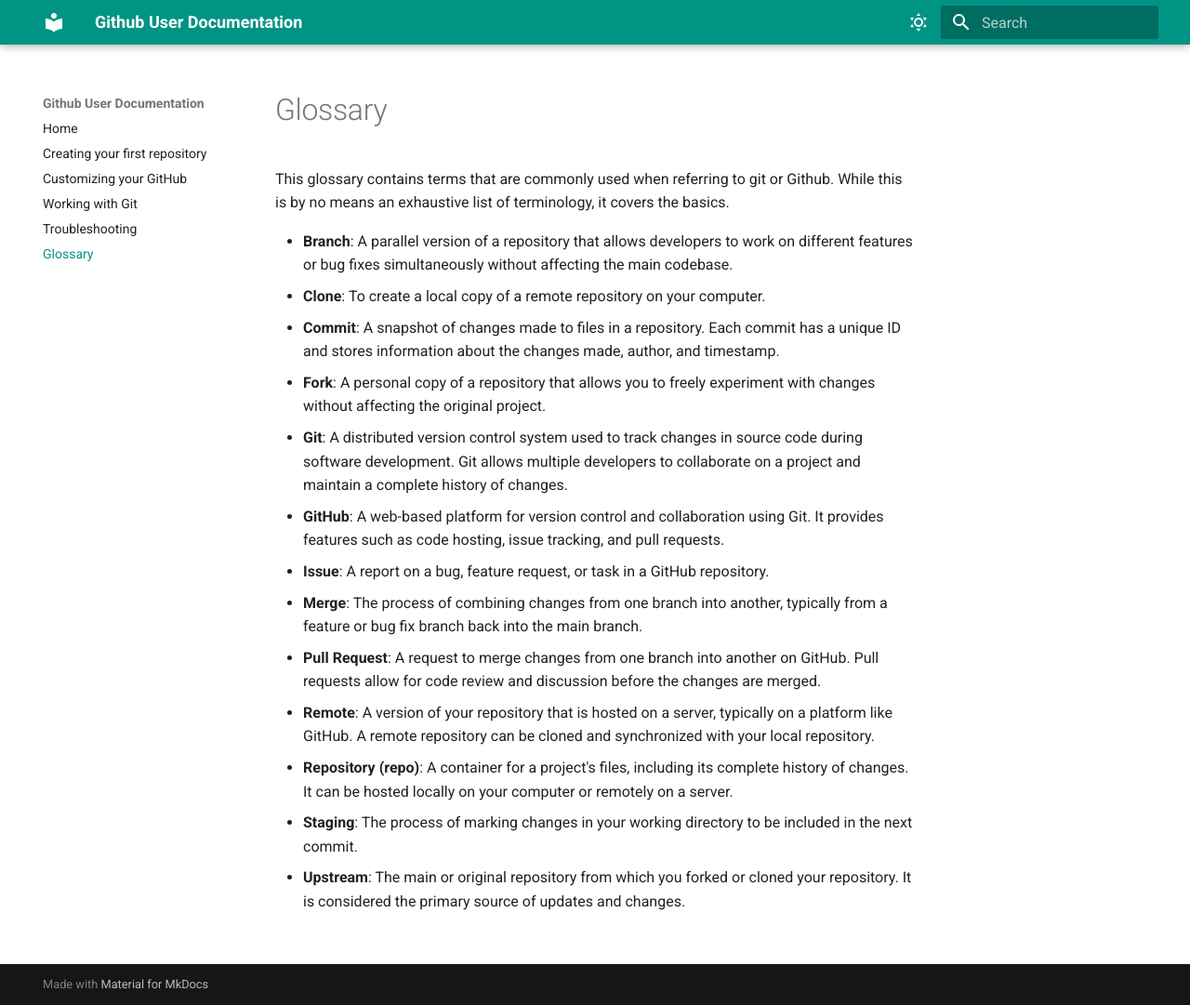
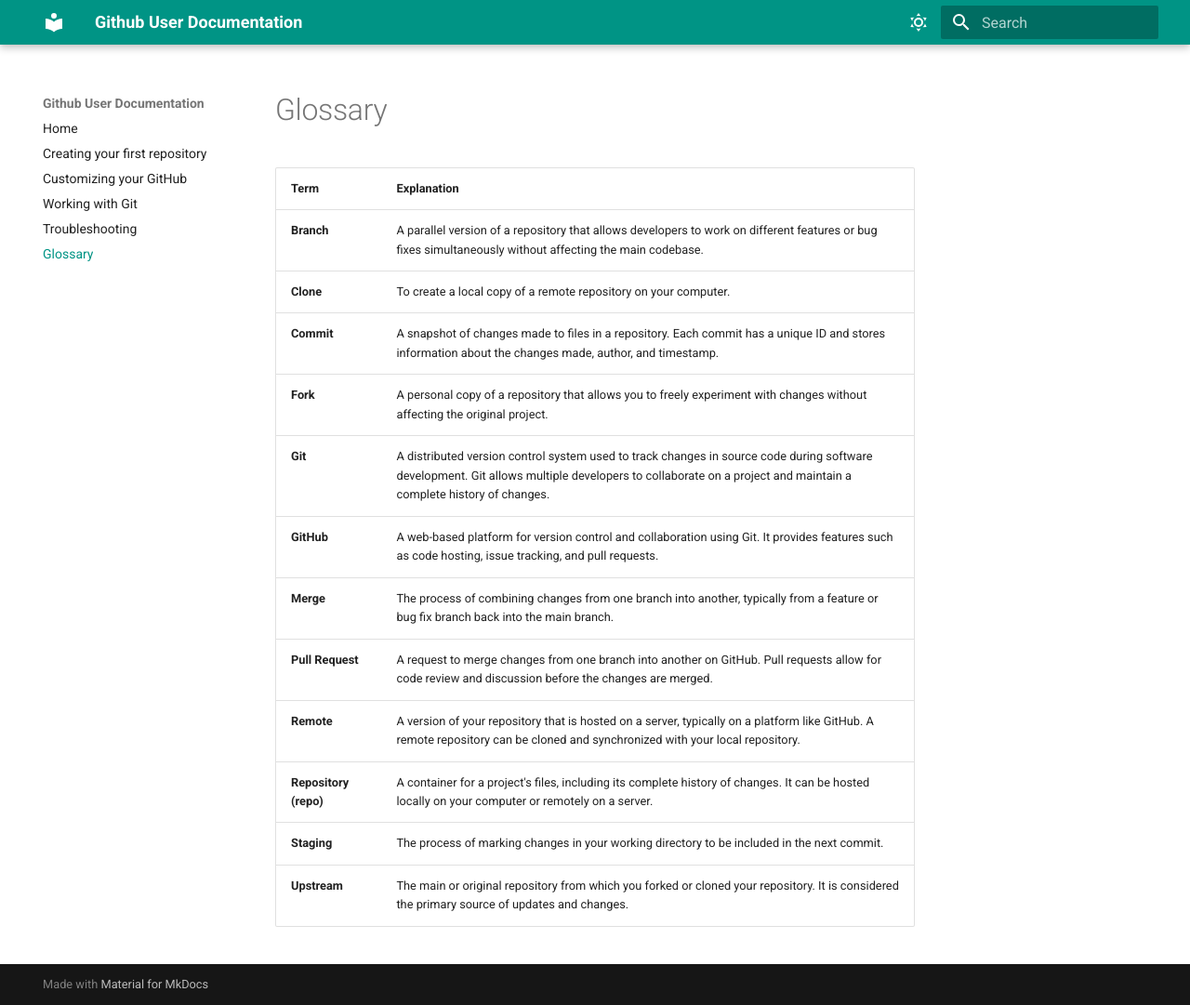
Before and after one commit to AnkitAhlwat/GitHub-User-Documentation, an MkDocs documentation site: the page built from docs/glossary.md, in a window 1280 px wide and 1081 px high. Shown: the whole window at 93% size. Built offline with MkDocs 1.6.1 and Material for MkDocs 9.7.7, drawn with Linux system fonts in a browser that asks for light colours.

```diff
--- a/docs/glossary.md
+++ b/docs/glossary.md
@@ -1,17 +1,16 @@
 # Glossary
 
-This glossary contains terms that are commonly used when referring to git or Github. While this is by no means an exhaustive list of terminology, it covers the basics.
-
-- **Branch**: A parallel version of a repository that allows developers to work on different features or bug fixes simultaneously without affecting the main codebase.
-- **Clone**: To create a local copy of a remote repository on your computer.
-- **Commit**: A snapshot of changes made to files in a repository. Each commit has a unique ID and stores information about the changes made, author, and timestamp.
-- **Fork**: A personal copy of a repository that allows you to freely experiment with changes without affecting the original project.
-- **Git**: A distributed version control system used to track changes in source code during software development. Git allows multiple developers to collaborate on a project and maintain a complete history of changes.
-- **GitHub**: A web-based platform for version control and collaboration using Git. It provides features such as code hosting, issue tracking, and pull requests.
-- **Issue**: A report on a bug, feature request, or task in a GitHub repository.
-- **Merge**: The process of combining changes from one branch into another, typically from a feature or bug fix branch back into the main branch.
-- **Pull Request**: A request to merge changes from one branch into another on GitHub. Pull requests allow for code review and discussion before the changes are merged.
-- **Remote**: A version of your repository that is hosted on a server, typically on a platform like GitHub. A remote repository can be cloned and synchronized with your local repository.
-- **Repository (repo)**: A container for a project's files, including its complete history of changes. It can be hosted locally on your computer or remotely on a server.
-- **Staging**: The process of marking changes in your working directory to be included in the next commit.
-- **Upstream**: The main or original repository from which you forked or cloned your repository. It is considered the primary source of updates and changes.
+| Term     | Explanation |
+| ----------- | ----------- |
+| **Branch**      | A parallel version of a repository that allows developers to work on different features or bug fixes simultaneously without affecting the main codebase. |
+| **Clone**   | To create a local copy of a remote repository on your computer. |
+| **Commit**     | A snapshot of changes made to files in a repository. Each commit has a unique ID and stores information about the changes made, author, and timestamp. |
+| **Fork**   | A personal copy of a repository that allows you to freely experiment with changes without affecting the original project. |
+| **Git**      | A distributed version control system used to track changes in source code during software development. Git allows multiple developers to collaborate on a project and maintain a complete history of changes. |
+| **GitHub**   | A web-based platform for version control and collaboration using Git. It provides features such as code hosting, issue tracking, and pull requests. |
+| **Merge**     | The process of combining changes from one branch into another, typically from a feature or bug fix branch back into the main branch. |
+| **Pull Request**   | A request to merge changes from one branch into another on GitHub. Pull requests allow for code review and discussion before the changes are merged. |
+| **Remote**    | A version of your repository that is hosted on a server, typically on a platform like GitHub. A remote repository can be cloned and synchronized with your local repository. |
+| **Repository (repo)**   | A container for a project's files, including its complete history of changes. It can be hosted locally on your computer or remotely on a server. |
+| **Staging**   | The process of marking changes in your working directory to be included in the next commit. |
+| **Upstream**   | The main or original repository from which you forked or cloned your repository. It is considered the primary source of updates and changes. |
```
Also changed, not shown: docs/Working with Git.md (+31 -25 lines), docs/troubleshooting.md (+0 -11 lines), docs/images/commitresult.png (added), docs/images/gitclone.png (added), docs/images/gitconflict.png (added), docs/images/gitlog.png (added), docs/images/gitpull.png (added), docs/images/gitpullnoresult.png (added), docs/images/gitrevert.png (added).
